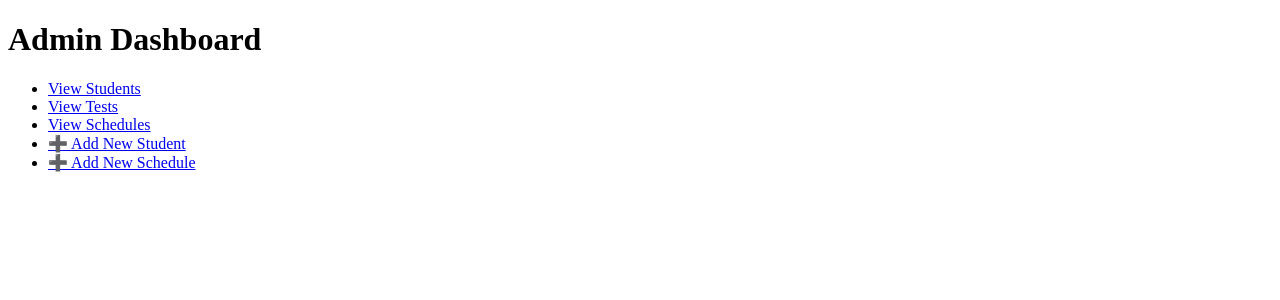
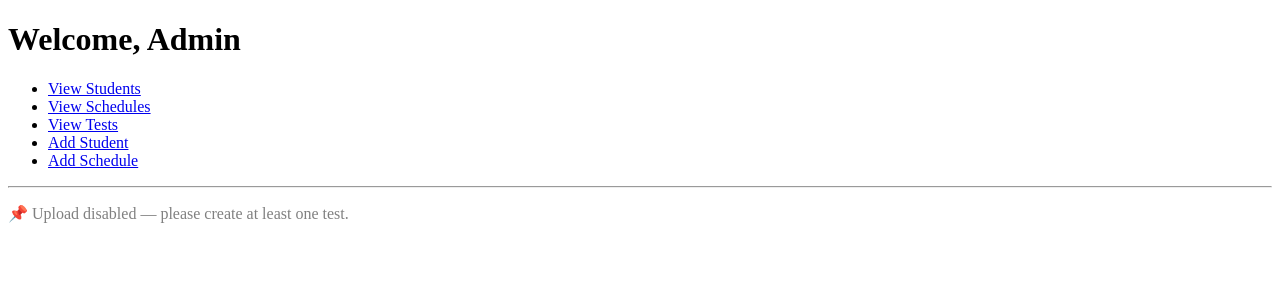
Before and after one commit to HritikWani/sanskrit-tutor, a Flask app: page /admin in a window 1280 px wide. Shown: the top 300 px of the page. Run offline with Flask 3, Linux system fonts and the light colour scheme; data that the repository does not hold is empty.

Commit message:
Only show upload PDF option if test exists

```diff
--- a/app.py
+++ b/app.py
@@ -25,7 +25,9 @@ def home():
 
 @app.route('/admin')
 def admin_page():
-    return render_template('admin.html')
+    test_exists = tests_col.count_documents({}) > 0
+    return render_template('admin.html', test_exists=test_exists)
+
 
 @app.route('/admin/students')
 def view_students():
--- a/templates/admin.html
+++ b/templates/admin.html
@@ -4,14 +4,26 @@
   <title>Admin Dashboard</title>
 </head>
 <body>
-  <h1>Admin Dashboard</h1>
+  <h1>Welcome, Admin</h1>
+
   <ul>
     <li><a href="/admin/students">View Students</a></li>
+    <li><a href="/admin/schedules">View Schedules</a></li>
     <li><a href="/admin/tests">View Tests</a></li>
-    <li><a href="/admin/schedules">View Schedules</a></li>
-    <li><a href="/admin/add-student">➕ Add New Student</a></li>
-    <li><a href="/admin/add-schedule">➕ Add New Schedule</a></li>
+    <li><a href="/admin/add-student">Add Student</a></li>
+    <li><a href="/admin/add-schedule">Add Schedule</a></li>
+  </ul>
 
-  </ul>
+  <hr>
+
+  {% if test_exists %}
+    <h3>Upload Answer Sheets</h3>
+    <a href="/admin/upload-answer">
+      <button>Upload Answer PDF</button>
+    </a>
+  {% else %}
+    <p style="color: gray;">📌 Upload disabled — please create at least one test.</p>
+  {% endif %}
+
 </body>
 </html>
```
